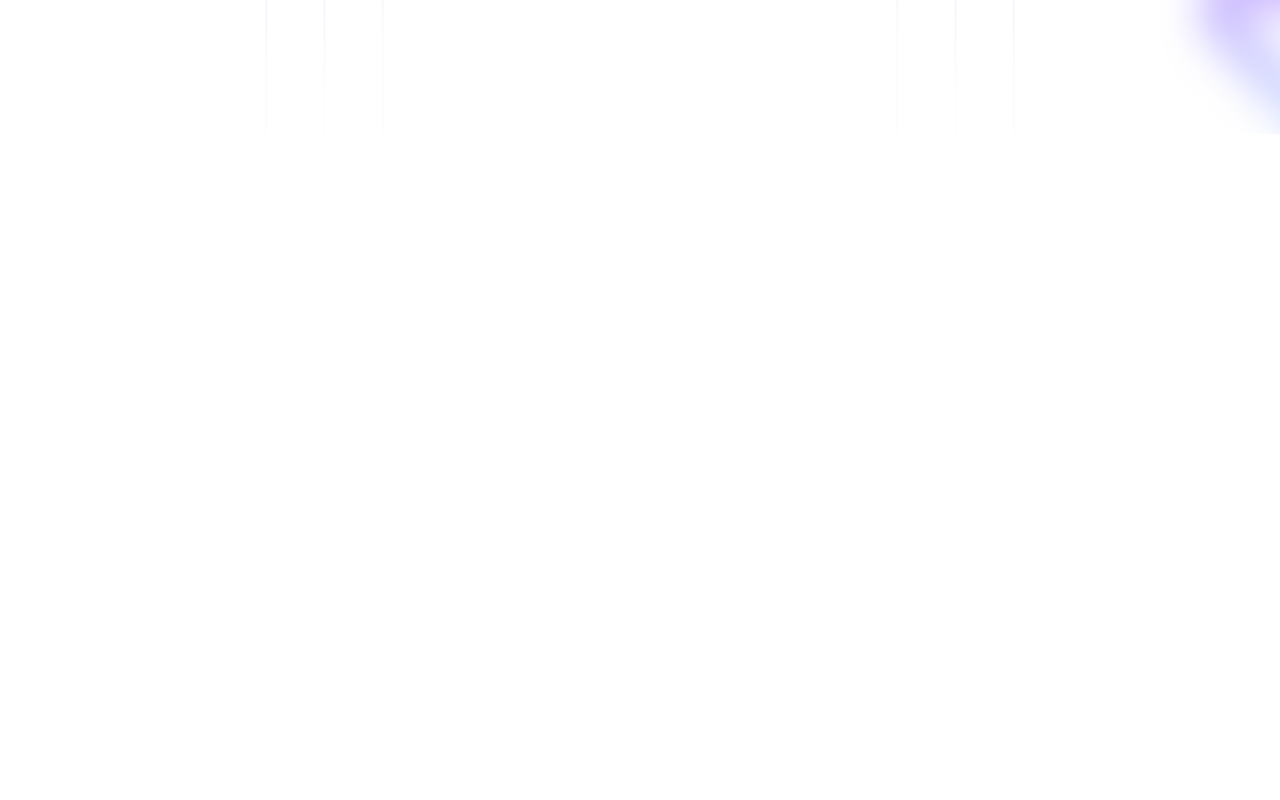
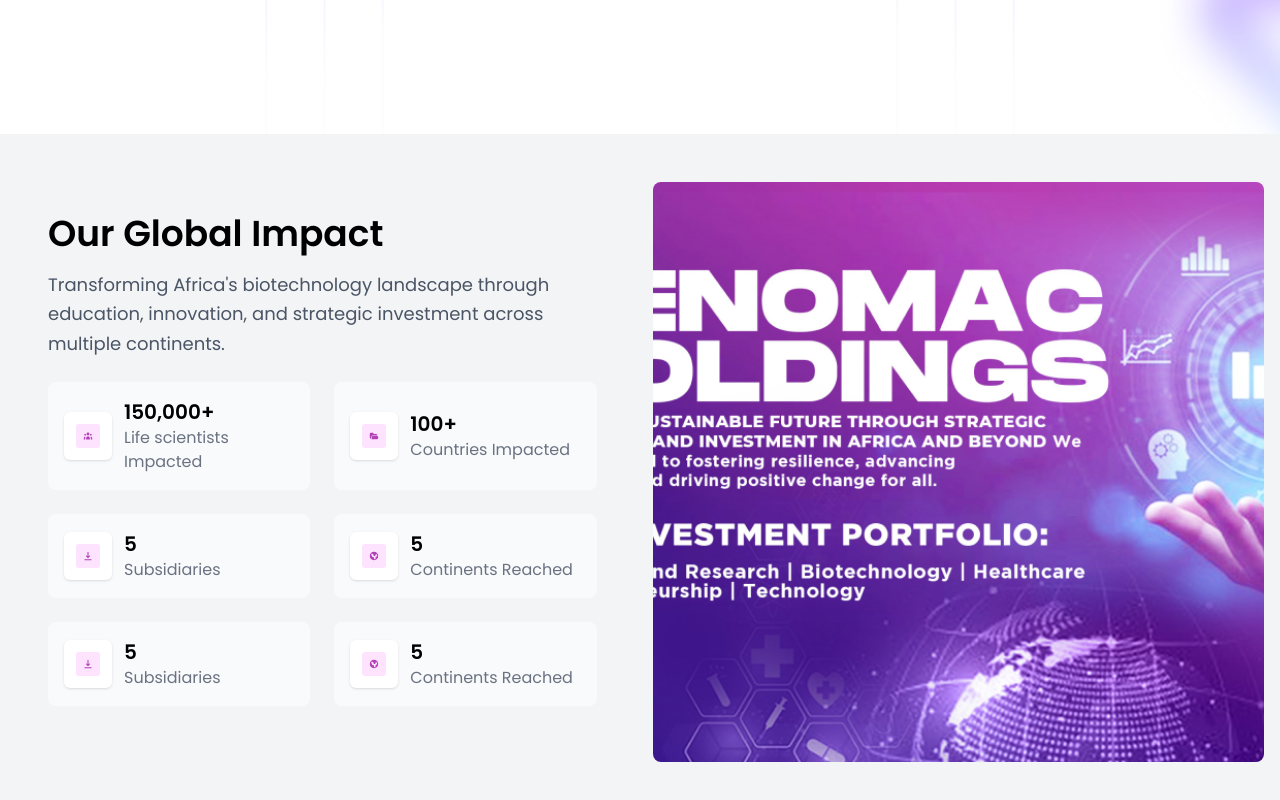
Before and after one commit to G-IHub/holdings-website, a Next.js app: page / in a window 1280 px wide. Shown: the part 666-1466 px from the top of the page. Before the commit the page ends 800 px from the top, so only its background shows below. Built offline with nearby package versions, Linux system fonts and the light colour scheme.

Commit message:
feat: add Impact component and associated assets for global impact section

```diff
--- /dev/null
+++ b/app/components/Impact.tsx
@@ -0,0 +1,71 @@
+import Image from "next/image";
+import holdings from "../../assets/home/genomac-holdings.png";
+import downloadIcon from "../../assets/icons/download.svg";
+import groupIcon from "../../assets/icons/group.svg";
+import folderIcon from "../../assets/icons/folder.svg";
+import worldIcon from "../../assets/icons/world.svg";
+
+export default function Impact() {
+  return (
+    <section className="py-12 bg-gray-100">
+      <div className="container mx-auto px-4">
+        <div className="flex flex-col md:flex-row items-stretch gap-6">
+          <div className="md:w-1/2 p-6 md:p-8 flex flex-col justify-center">
+            <h2 className="text-3xl md:text-4xl font-semibold mb-4">Our Global Impact</h2>
+            <p className="text-gray-600 text-base md:text-lg leading-relaxed mb-6">
+              Transforming Africa's biotechnology landscape through education,
+              innovation, and strategic investment across multiple continents.
+            </p>
+
+            <div className="grid grid-cols-1 sm:grid-cols-2 gap-4 md:gap-6 mb-6">
+              <StatCard
+                icon={groupIcon}
+                title="150,000+"
+                subtitle="Life scientists Impacted"
+              />
+
+              <StatCard
+                icon={folderIcon}
+                title="100+"
+                subtitle="Countries Impacted"
+              />
+
+              <StatCard icon={downloadIcon} title="5" subtitle="Subsidiaries" />
+
+              <StatCard icon={worldIcon} title="5" subtitle="Continents Reached" />
+
+              <StatCard icon={downloadIcon} title="5" subtitle="Subsidiaries" />
+
+              <StatCard icon={worldIcon} title="5" subtitle="Continents Reached" />
+            </div>
+          </div>
+
+          <div className="md:w-1/2 rounded-lg overflow-hidden relative w-full h-64 md:h-auto">
+            <Image
+              src={holdings}
+              alt="Genomac Holdings"
+              fill
+              sizes="(min-width: 768px) 50vw, 100vw"
+              className="object-cover"
+              priority
+            />
+          </div>
+        </div>
+      </div>
+    </section>
+  );
+}
+
+function StatCard({ icon, title, subtitle }: { icon: any; title: string; subtitle: string }) {
+  return (
+    <div className="flex items-center gap-3 bg-gray-50 p-3 sm:p-4 rounded-lg">
+      <div className="w-12 h-12 bg-white rounded-md flex items-center justify-center shadow-sm flex-shrink-0">
+        <Image src={icon} alt="icon" width={24} height={24} />
+      </div>
+      <div>
+        <div className="text-lg md:text-xl font-semibold">{title}</div>
+        <div className="text-sm md:text-base text-gray-500">{subtitle}</div>
+      </div>
+    </div>
+  );
+}
--- a/app/page.tsx
+++ b/app/page.tsx
@@ -1,9 +1,11 @@
 import Hero from "./components/Hero";
+import Impact from "./components/Impact";
 
 export default function Home() {
   return (
     <main className="min-h-screen">
       <Hero />
+      <Impact />
     </main>
   );
 }
```
Also changed, not shown: assets/icons/group.svg (renamed from assets/icons/poeple2.svg).
